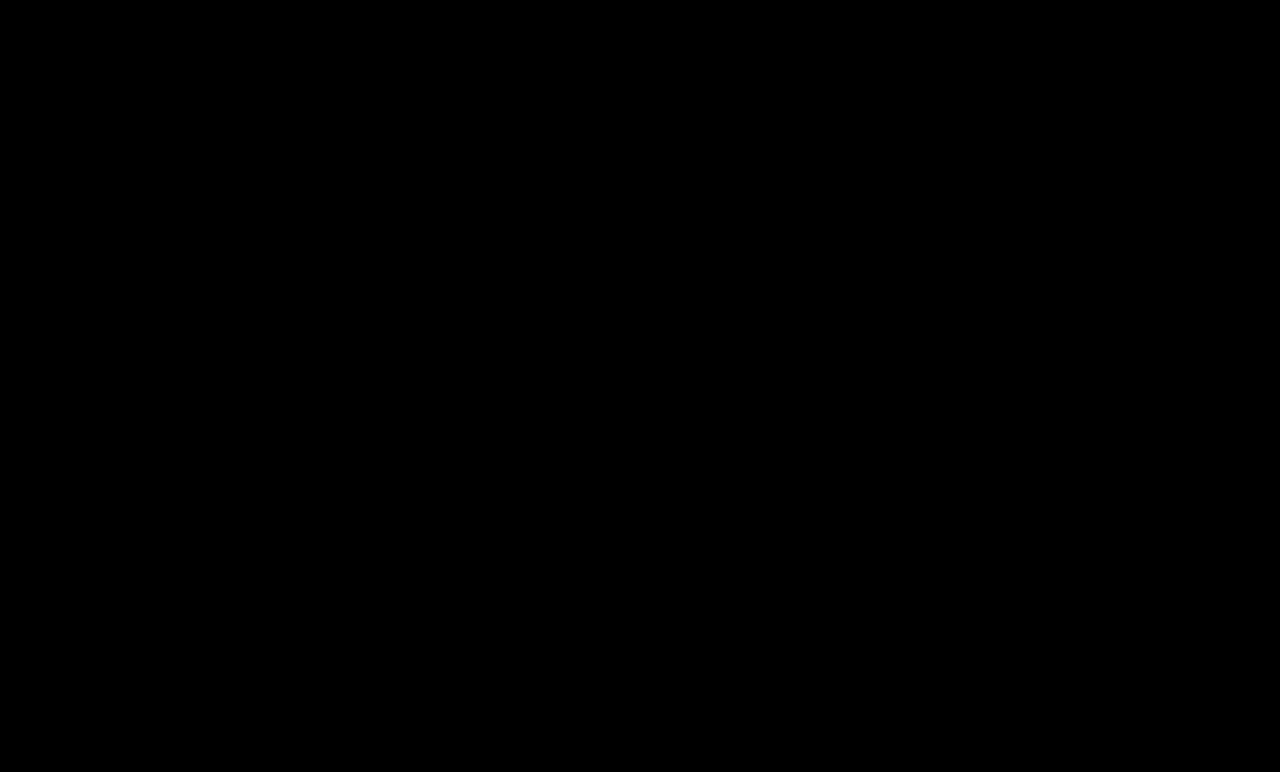
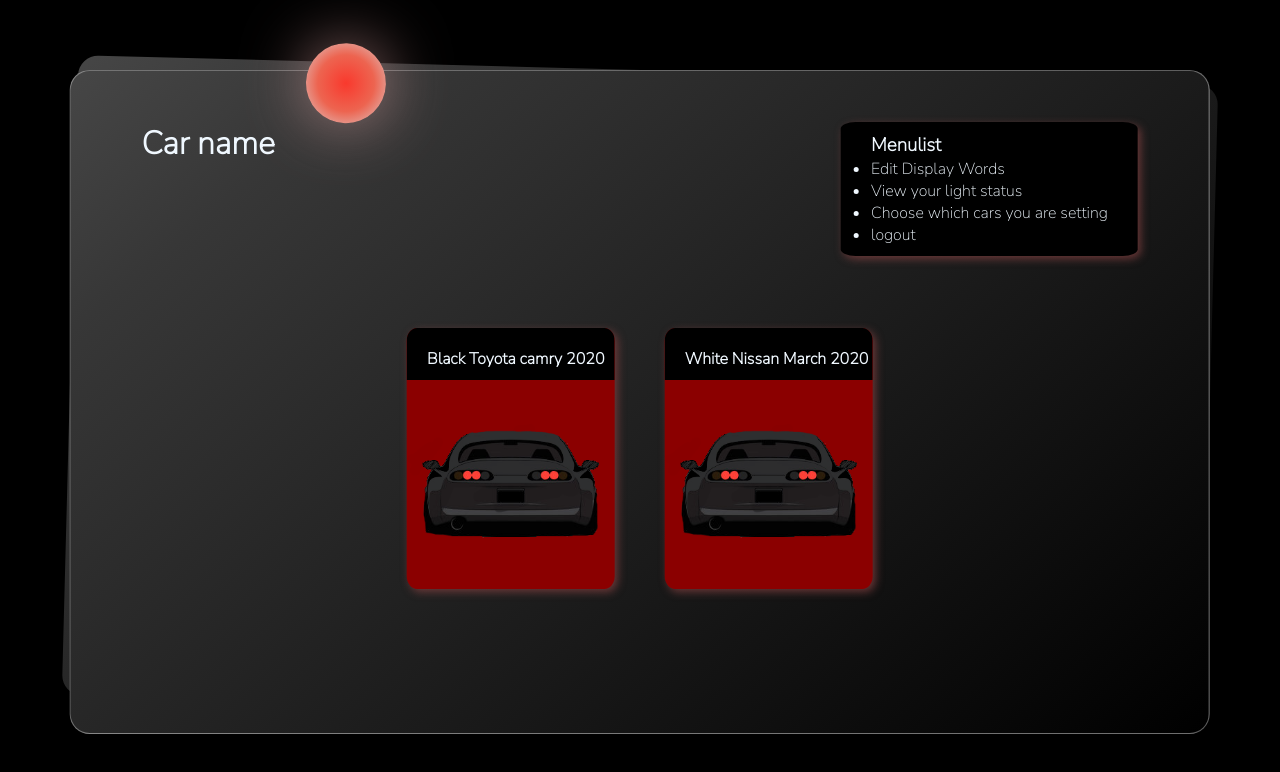
Before and after one commit to ExceedGroup14/road-communication-frontend, a React (Create React App) app: page /Choose in a window 1280 px wide. Before the commit this address had no page. Shown: the top 772 px of the page. Built offline with nearby package versions, Linux system fonts and the light colour scheme.

Commit message:
Add Choose Page + UI

```diff
--- a/src/App.js
+++ b/src/App.js
@@ -1,9 +1,10 @@
-import './App.css'
-import { Routes, Route, BrowserRouter } from 'react-router-dom'
-import Login from './pages/Login'
-import Register from './pages/Register'
-import Status from './pages/Status'
-import Edit from './pages/Edit'
+import "./App.css"
+import { Routes, Route, BrowserRouter } from "react-router-dom"
+import Login from "./pages/Login"
+import Register from "./pages/Register"
+import Status from "./pages/Status"
+import Edit from "./pages/Edit"
+import Choose from "./pages/Choose"
 
 function App() {
   return (
@@ -13,6 +14,7 @@
         <Route path="Register" element={<Register />}></Route>
         <Route path="Status" element={<Status />}></Route>
         <Route path="Edit" element={<Edit />}></Route>
+        <Route path="Choose" element={<Choose />}></Route>
       </Routes>
     </BrowserRouter>
   )
--- /dev/null
+++ b/src/components/Car.js
@@ -0,0 +1,18 @@
+import React from "react"
+import Carpic from "../pages/car.png"
+import "./car.css"
+
+const Car = (props) => {
+  return (
+    <div className="carcard">
+      <div className="cardtitle">
+        <h4>{props.name}</h4>
+      </div>
+      <div className="cardbody">
+        <img src={Carpic} alt="Car pic" />
+      </div>
+    </div>
+  )
+}
+
+export default Car
--- a/src/components/Carname.css
+++ b/src/components/Carname.css
@@ -25,10 +25,10 @@
   grid-column: 1;
   box-shadow: 3px 3px 8px rgba(138, 67, 67, 0.712);
 }
-.menulist a {
+a {
   color: aliceblue;
   text-decoration: none;
 }
-.menulist a:hover {
+a:hover {
   color: skyblue;
 }
--- a/src/components/Menu.js
+++ b/src/components/Menu.js
@@ -12,6 +12,9 @@
         <li>
           <Link to={`/Status`}>View your light status</Link>
         </li>
+        <li>
+          <Link to={`/Choose`}>Choose which cars you are setting</Link>
+        </li>
         <li>logout</li>
       </ul>
     </div>
--- /dev/null
+++ b/src/components/car.css
@@ -0,0 +1,22 @@
+.carcard {
+  background-color: darkred;
+  flex: 0 0 20%;
+  overflow: hidden;
+  border-radius: 5%;
+  box-shadow: 3px 3px 8px rgba(138, 67, 67, 0.712);
+}
+.cardtitle {
+  padding-top: 20px;
+  padding-left: 20px;
+  background-color: black;
+  color: aliceblue;
+  padding-bottom: 10px;
+}
+.cardbody {
+  display: flex;
+  justify-content: center;
+}
+.cardbody img {
+  margin-top: -20%;
+  height: 250px;
+}
--- /dev/null
+++ b/src/pages/Choose.js
@@ -0,0 +1,23 @@
+import React from "react"
+import Carname from "../components/Carname"
+import Car from "../components/Car"
+import "./choose.css"
+
+const Choose = () => {
+  return (
+    <div className="outer-container">
+      <div id="circle"></div>
+      <div className="container">
+        <Carname />
+        <div className="choose">
+          <div className="carlist">
+            <Car name="Black Toyota camry 2020" />
+            <Car name="White Nissan March 2020" />
+          </div>
+        </div>
+      </div>
+    </div>
+  )
+}
+
+export default Choose
--- /dev/null
+++ b/src/pages/choose.css
@@ -0,0 +1,6 @@
+.carlist {
+  display: flex;
+  flex-wrap: wrap;
+  gap: 50px;
+  justify-content: center;
+}
```
